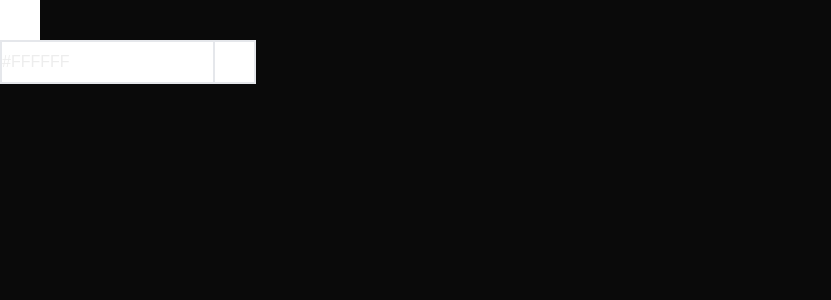
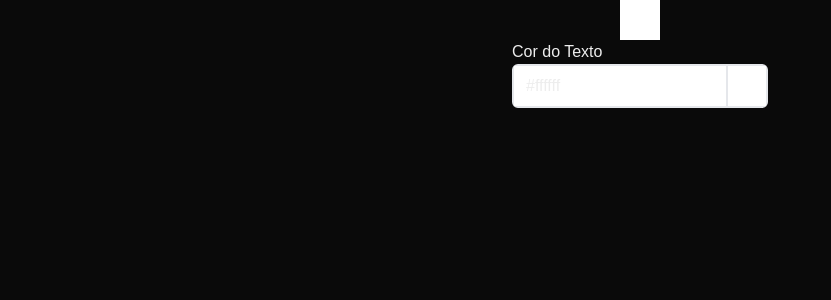
Before and after one commit to lucaskevyn/verificador-contraste, a Next.js app: page / in a window 1280 px wide. Shown: the top 300 px of the page, without its empty margins (0-831 px from the left). Built offline with nearby package versions, Linux system fonts and the light colour scheme.

Commit message:
refac: mudar cor na home

```diff
--- a/app/components/Seletor.tsx
+++ b/app/components/Seletor.tsx
@@ -1,19 +1,17 @@
-'use client'
-import { useState } from 'react'
+interface SeletorProps {
+  titulo: string
+  nome: string
+  cor: string
+  onChange: (e: React.ChangeEvent<HTMLInputElement>) => void
+}
 
-export default function Seletor() {
-  const [cor, setCor] = useState('#FFFFFF')
-
-  function mudarCor(e: any) {
-    setCor(e.target.value)
-  }
-
+export default function Seletor({ titulo, nome, cor, onChange }: SeletorProps) {
   return (
     <div className="">
-      <div className='size-10' style={{ backgroundColor: cor }}></div>
-      <div className='flex w-64 h-11 border-2'>
-        <input type="text" name="" id="" className='h-full w-full' onChange={mudarCor} value={cor} />
-        <input type="color" name="" id="" className='h-full w-12 cursor-pointer border-l-2' onChange={mudarCor} value={cor} />
+      {titulo}
+      <div className='flex w-64 h-11 border-2 rounded-md'>
+        <input type='text' name={nome} className='h-full w-full pl-3' onChange={onChange} value={cor} />
+        <input type='color' name={nome} className='h-full w-12 cursor-pointer border-l-2' onChange={onChange} value={cor} />
       </div>
     </div>
   );
--- a/app/page.tsx
+++ b/app/page.tsx
@@ -1,10 +1,24 @@
+'use client'
 import Image from "next/image";
 import Seletor from "./components/Seletor";
+import { useState } from "react";
 
 export default function Home() {
+  const [cores, setCores] = useState({
+    corTexto: '#ffffff',
+    corFundo: '#000000'
+  })
+
+  function mudarCor(e: React.ChangeEvent<HTMLInputElement>) {
+    const { name, value } = e.target
+    setCores((prev) => ({ ...prev, [name]: value }))
+  }
+
   return (
-    <main>
-      <Seletor />
+    <main className='w-full justify-items-center'>
+      <div className='size-10' style={{ backgroundColor: cores.corTexto }}></div>
+
+      <Seletor titulo='Cor do Texto' nome='corTexto' cor={cores.corTexto} onChange={mudarCor} />
     </main>
   );
 }
```
